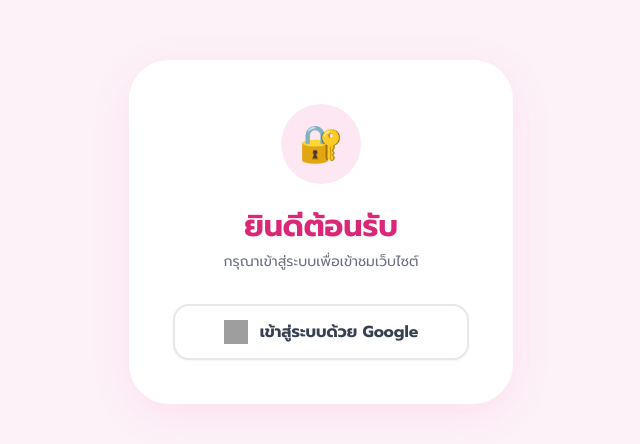
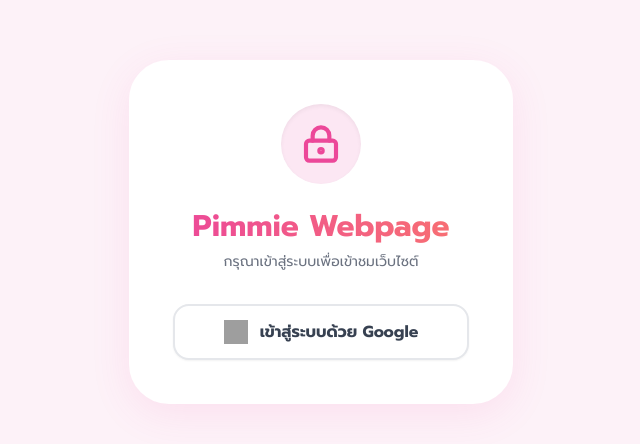
Before and after one commit to Tanakorn12345/webforyou01, a React (Vite) app in the folder react-app/: page / in a window 1280 px wide. Shown: the part 168-612 px from the top of the page, without its empty margins (319-959 px from the left). Built offline with nearby package versions, Linux system fonts and the light colour scheme; grey boxes are pictures that could not be loaded.

Commit message:
Update login page UI: use Lucide icon and change welcome text

```diff
--- a/react-app/src/pages/Login.jsx
+++ b/react-app/src/pages/Login.jsx
@@ -1,4 +1,5 @@
 import { supabase } from '../lib/supabase';
+import { LockKeyhole } from 'lucide-react';
 
 export default function Login() {
   const handleGoogleLogin = async () => {
@@ -14,10 +15,10 @@ export default function Login() {
   return (
     <div className="min-h-screen bg-pink-50 flex items-center justify-center p-4 font-prompt">
       <div className="bg-white rounded-[40px] shadow-[0_10px_40px_rgba(236,72,153,0.1)] p-10 max-w-sm w-full text-center border-4 border-white">
-        <div className="w-20 h-20 bg-pink-100 rounded-full flex items-center justify-center mx-auto mb-6">
-          <span className="text-4xl">🔐</span>
+        <div className="w-20 h-20 bg-pink-100 text-pink-500 rounded-full flex items-center justify-center mx-auto mb-6 shadow-inner">
+          <LockKeyhole size={40} strokeWidth={2.5} />
         </div>
-        <h2 className="text-3xl font-bold text-pink-600 mb-2">ยินดีต้อนรับ</h2>
+        <h2 className="text-3xl font-extrabold text-transparent bg-clip-text bg-gradient-to-r from-pink-500 to-red-400 mb-2">Pimmie Webpage</h2>
         <p className="text-gray-500 mb-8 text-sm">กรุณาเข้าสู่ระบบเพื่อเข้าชมเว็บไซต์</p>
 
         <button
```
